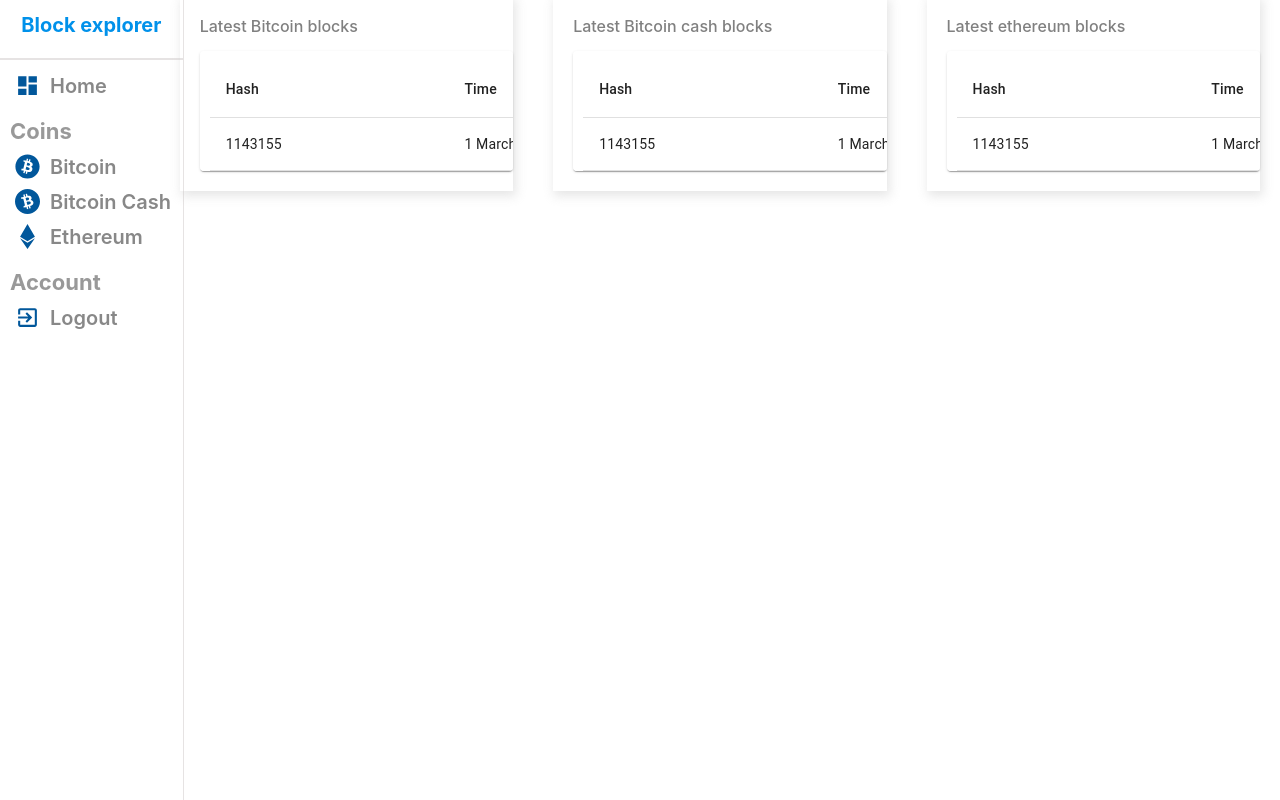
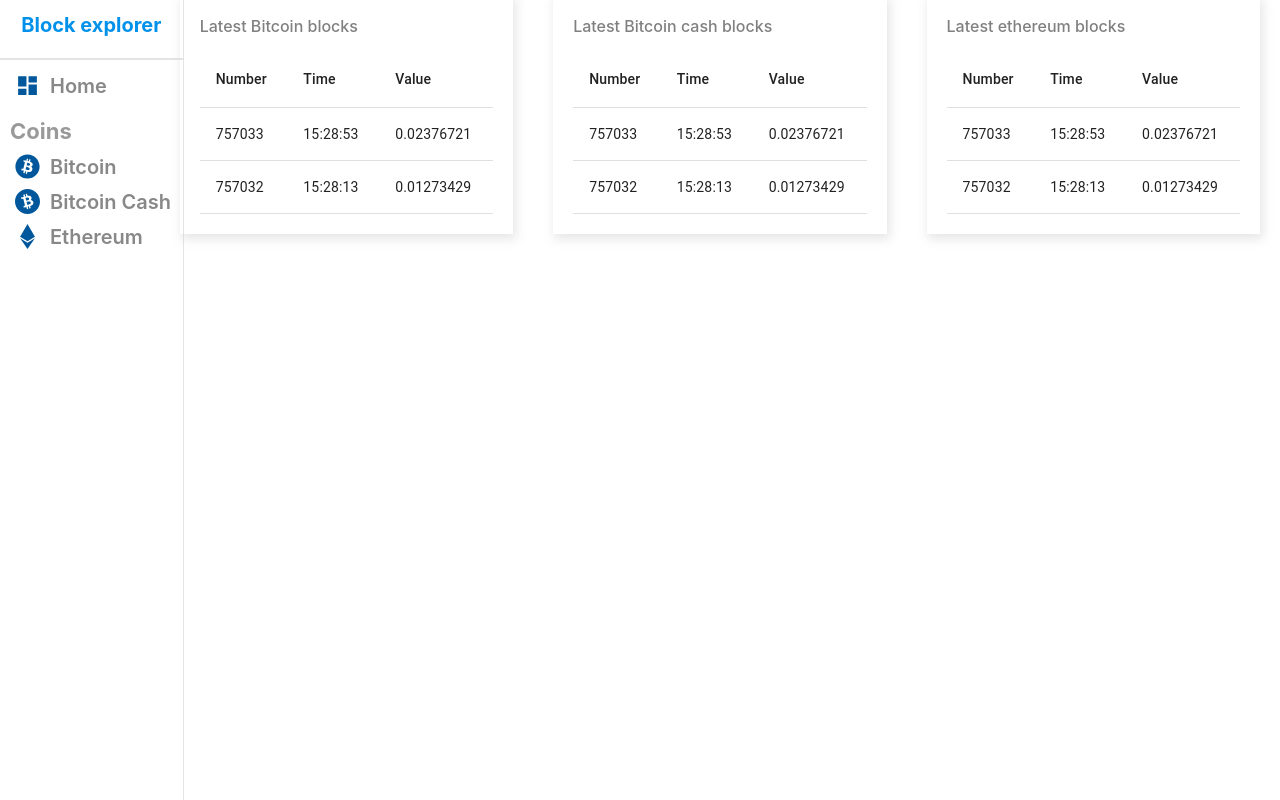
Before and after one commit to BlSchulpen/Fontys.BlockExplorer.Frontend, a React (Create React App) app: page / in a window 1280 px wide. Built offline with nearby package versions, Linux system fonts and the light colour scheme; the HTML template or start-up script is replaced by a standard one.

Commit message:
adding transactions

```diff
--- a/src/components/sidebar/Sidebar.tsx
+++ b/src/components/sidebar/Sidebar.tsx
@@ -17,7 +17,6 @@
         <hr />
         <div className="center">
           <ul>
-            {/* <p className="title">Main</p> */}
             <li>
               <DashboardIcon className="icon" />
               <span>Home</span>
@@ -41,11 +40,6 @@
                 <span>Ethereum</span>
               </li>
             </Link>
-            <p className="title">Account</p>
-            <li>
-              <ExitToAppIcon className="icon" />
-              <span>Logout</span>
-            </li>
           </ul>
         </div>
       </div>
--- a/src/components/table/Table.tsx
+++ b/src/components/table/Table.tsx
@@ -9,37 +9,38 @@
 
 const rows = [
     {
-    id: 1143155,
-    product: "Acer Nitro 5",
-    customer: "John Smith",
-    date: "1 March",
-    amount: 785,
-    method: "Cash on Delivery",
+        number: 757033,
+        time: "15:28:53",
+        value: "0.02376721",
+    },
+    {
+        number: 757032,
+        time: "15:28:13",
+        value: "0.01273429",
     }
 ];
 
 const Table = () => {
     return (
-        <TableContainer component={Paper} className="table">
-        <MatTable sx={{ minWidth: 650 }} aria-label="simple table">
+        <MatTable aria-label="simple table" >
             <TableHead>
                 <TableRow>
-              <TableCell className="tableCell">Hash</TableCell>
+                    <TableCell className="tableCell">Number</TableCell>
                     <TableCell className="tableCell">Time</TableCell>
                     <TableCell className="tableCell">Value</TableCell>
                 </TableRow>
             </TableHead>
             <TableBody>
                 {rows.map((row) => (
-              <TableRow key={row.id}>
-                <TableCell className="tableCell">{row.id}</TableCell>
-                <TableCell className="tableCell">{row.date}</TableCell>
-                <TableCell className="tableCell">{row.amount}</TableCell>
+                    <TableRow key={row.number}>
+                        <TableCell className="tableCell">{row.number}</TableCell>
+                        <TableCell className="tableCell">{row.time}</TableCell>
+                        <TableCell className="tableCell">{row.value}</TableCell>
                     </TableRow>
                 ))}
             </TableBody>
         </MatTable>
-      </TableContainer>
+        //   </TableContainer>
     )
 };
 
--- a/src/components/table/table.scss
+++ b/src/components/table/table.scss
@@ -3,16 +3,5 @@
     justify-content: space-between;
     flex: 1;
     padding: 10px;
-    -webkit-box-shadow: 2px 4px 10px 1px rgba(0, 0, 0, 0.47);
-    box-shadow: 2px 4px 10px 1px rgba(201, 201, 201, 0.47);
     border-radius: 10px;
-    height: 100px;
-
-
-
-    .cellWrapper {
-      display: flex;
-      align-items: center;
-
-    }
   }
```
Lines whose indentation alone changed are shown as unchanged.
